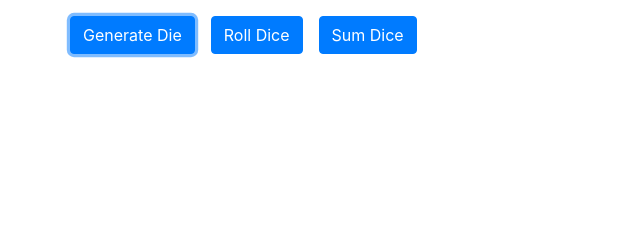
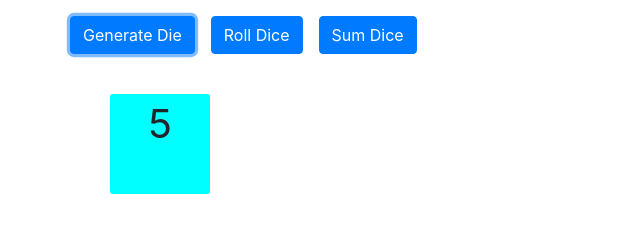
Before and after one commit to zishanali06/Typescript-Dicey-Business, a plain HTML site: page index.html in a window 1280 px wide. Both pictures are taken after a click on the button "Generate Die". Shown: the whole page, without its empty margins (0-640 px from the left). Drawn offline with nearby package versions, Linux system fonts and the light colour scheme.

Commit message:
added files

```diff
--- a/app.js
+++ b/app.js
@@ -0,0 +1,56 @@
+let diecount = 0;
+let diearray = [];
+
+class Dice {
+    constructor(diecount) {
+        this.newdiv = $('<div class="dice block"></div>');
+        this.roll();
+        this.diecount = diecount;
+        $('.diceboard').append(this.newdiv);
+        this.newdiv.click(() => this.roll());
+        this.newdiv.dblclick(() => {
+            //remove from dom
+            this.newdiv.remove();
+            //remove from global array
+            diearray.splice(diearray.indexOf(this), 1);
+        });
+    }
+
+    roll() {
+        this.value = randomNum();
+        this.newdiv.empty();
+        this.newdiv.append(this.value);
+    }
+
+};
+
+let randomNum = () => Math.floor(Math.random() * 6) + 1;
+
+$('#generate').click(() => {
+    let newdie = new Dice(diecount);
+    diecount++;
+    diearray.push(newdie);
+})
+
+$('#rolldice').click(() => {
+    // for (let dice of diearray) {
+    //     dice.roll();
+    // }
+
+    //above dice === below diearray[i]
+
+    // for(let i = 0; i < diearray.length; i++) {
+    //     diearray[i].roll();
+    // }
+
+    diearray.forEach(e => e.roll());
+})
+
+$('#sumdice').click(() => {
+    let sum = 0;
+    //ES6 Syntax for running for of thru an Array
+    for (let dice of diearray) {
+        sum += dice.value;
+    }
+    console.log(sum);
+})
--- a/index.html
+++ b/index.html
@@ -27,7 +27,7 @@
 
 
     <!-- My script Tag -->
-    <script src="dice.js"></script>
+    <script src="app.js"></script>
 </body>
 
 </html>
--- a/styles.css
+++ b/styles.css
@@ -0,0 +1,10 @@
+.dice{
+    height: 100px;
+    width: 100px;
+    border: 2px;
+    border-radius: 3px;
+    background-color: aqua;
+    margin: 1em;
+    font-size: 40px;
+    text-align: center;
+}
```
Also changed, not shown: app.ts (added).
